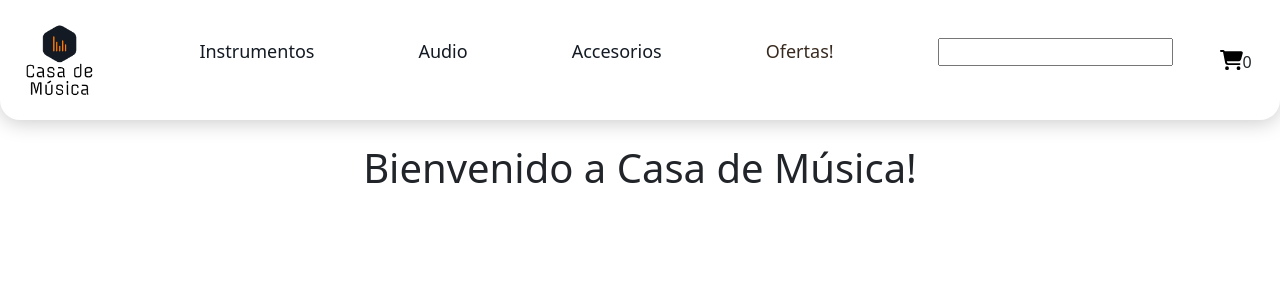
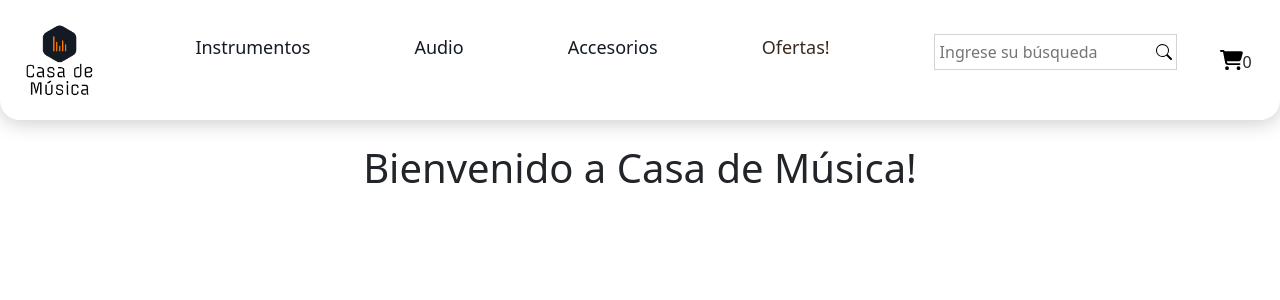
Before and after one commit to FacuM87/CasaDeMusica-React, a React (Create React App) app: page / in a window 1280 px wide. Shown: the top 300 px of the page. Built offline with nearby package versions, Linux system fonts and the light colour scheme.

Commit message:
incorpora search-bar y collapse menu (sin interacción aún)

```diff
--- a/public/index.html
+++ b/public/index.html
@@ -4,40 +4,11 @@
     <meta charset="utf-8" />
     <link rel="icon" href="%PUBLIC_URL%/favicon.ico" />
     <meta name="viewport" content="width=device-width, initial-scale=1" />
-    <meta name="theme-color" content="#000000" />
-    <meta
-      name="description"
-      content="Web site created using create-react-app"
-    />
-    <link rel="apple-touch-icon" href="%PUBLIC_URL%/logo192.png" />
-    <!--
-      manifest.json provides metadata used when your web app is installed on a
-      user's mobile device or desktop. See https://developers.google.com/web/fundamentals/web-app-manifest/
-    -->
+    <meta name="description"/>
     <link rel="manifest" href="%PUBLIC_URL%/manifest.json" />
-    <!--
-      Notice the use of %PUBLIC_URL% in the tags above.
-      It will be replaced with the URL of the `public` folder during the build.
-      Only files inside the `public` folder can be referenced from the HTML.
-
-      Unlike "/favicon.ico" or "favicon.ico", "%PUBLIC_URL%/favicon.ico" will
-      work correctly both with client-side routing and a non-root public URL.
-      Learn how to configure a non-root public URL by running `npm run build`.
-    -->
-    <title>React App</title>
+    <title>eCommerce-Casa de Música</title>
   </head>
   <body>
-    <noscript>You need to enable JavaScript to run this app.</noscript>
     <div id="root"></div>
-    <!--
-      This HTML file is a template.
-      If you open it directly in the browser, you will see an empty page.
-
-      You can add webfonts, meta tags, or analytics to this file.
-      The build step will place the bundled scripts into the <body> tag.
-
-      To begin the development, run `npm start` or `yarn start`.
-      To create a production bundle, use `npm run build` or `yarn build`.
-    -->
   </body>
 </html>
--- a/src/components/NavBar/NavBar.css
+++ b/src/components/NavBar/NavBar.css
@@ -57,6 +57,24 @@
     }
 }
 
+.search-bar{
+    outline: none;
+    padding: 5px;
+    border: 1px solid lightgray;
+    transition: all 500ms;
+}
+
+.search-bar:focus{
+    box-shadow: 0px 0px 10px 0px rgba(0,0,0,0.205);
+}
+
+.search-btn{
+    border: none;
+    background: none;
+    right: 17px;
+    top: 4px;
+}
+
 .cartWidget{
     display: flex;
     width: 20px;
@@ -64,3 +82,25 @@
     align-self: center;
     margin-right: 40px;
 }
+
+
+/* COLLAPSE MENU */
+
+.bars__menu{
+    display: none;
+    width: 30px;
+    height: 30px;
+    align-self: center;
+    margin-right: 20px;
+    cursor: pointer;
+}
+
+.bars__menu span {
+    display: block;
+    width: 100%;
+    height: 2px;
+    background: rgba(19, 26, 35,.8);
+    margin-top: 6px;
+    transform-origin: 0px 100%;
+    transition: all 300ms;
+}
--- a/src/components/NavBar/NavBar.js
+++ b/src/components/NavBar/NavBar.js
@@ -1,5 +1,6 @@
 import CartWidget from "../CartWidget/CartWidget"
-import logo from "../NavBar/assets/logo1.png"
+import logo from "./assets/logo1.png"
+import search from "./assets/search.svg"
 import "./NavBar.css"
 
 const NavBar = () => {
@@ -22,12 +23,18 @@ const NavBar = () => {
                     <li className="col">
                         <a href="" className="ofertasAnimation">Ofertas!</a>
                     </li>
-                    <li className="col">
-                        <input />
+                    <li className="col position-relative">
+                        <input className="search-bar" placeholder="Ingrese su búsqueda"/>
+                        <button className="search-btn position-absolute"><img src={search} alt="search" /></button>
                     </li>
                 </ul>
             </div>
             <CartWidget />
+            <div className="bars__menu">
+                <span className="line1__bars-menu"></span>
+                <span className="line2__bars-menu"></span>
+                <span className="line3__bars-menu"></span>
+            </div>
         </nav>
     )
 }
```
Also changed, not shown: src/components/NavBar/assets/search.svg (added). Lines whose indentation alone changed are shown as unchanged.
